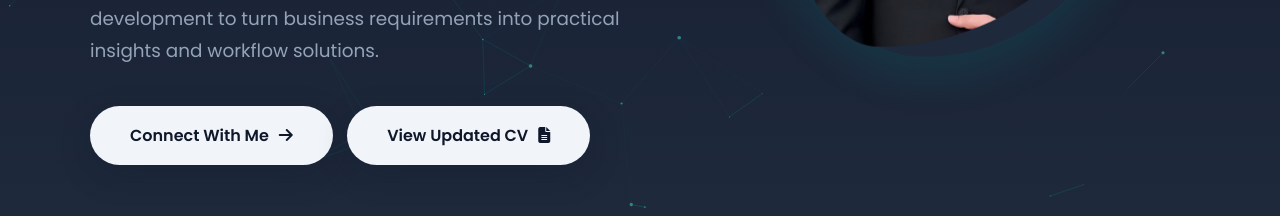
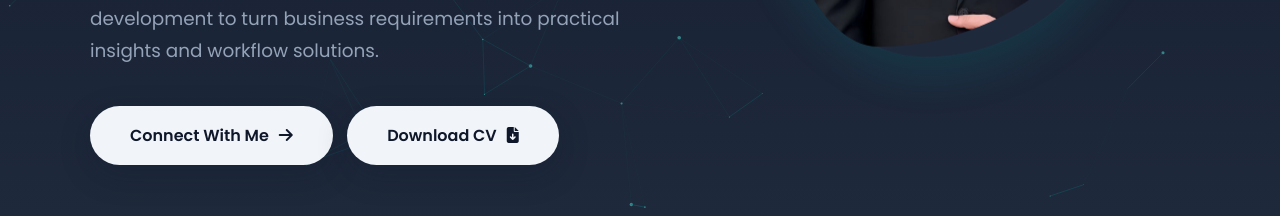
Before and after one commit to BaselGhanem/Portfolio, a plain HTML site: page index.html in a window 1280 px wide. Shown: the part 584-800 px from the top of the page. Drawn offline with Linux system fonts and the light colour scheme.

Commit message:
Rename resume CTA to Download CV and open PDF save flow

```diff
--- a/index.html
+++ b/index.html
@@ -325,7 +325,7 @@
                 <h1>From Business Data to <br><span class="gradient-text">Decisions &amp; Solutions</span></h1>
                 <p class="hero-subtitle">I combine commercial performance analytics, Power BI, CRM/ERP reporting, and internal business application development to turn business requirements into practical insights and workflow solutions.</p>
                 <a href="#contact" class="cta-btn">Connect With Me <i class="fas fa-arrow-right" style="margin-left: 10px;"></i></a>
-              <a href="./resume.html" class="cta-btn" style="margin-left:10px" aria-label="View current printable CV">View Updated CV <i class="fas fa-file-lines" style="margin-left:10px"></i></a>
+              <a href="./resume.html?download=1" class="cta-btn" style="margin-left:10px" aria-label="Download CV as PDF">Download CV <i class="fas fa-file-arrow-down" style="margin-left:10px"></i></a>
             </div>
             <div class="hero-image-wrapper">
                 <div class="hero-image-blob">
```
